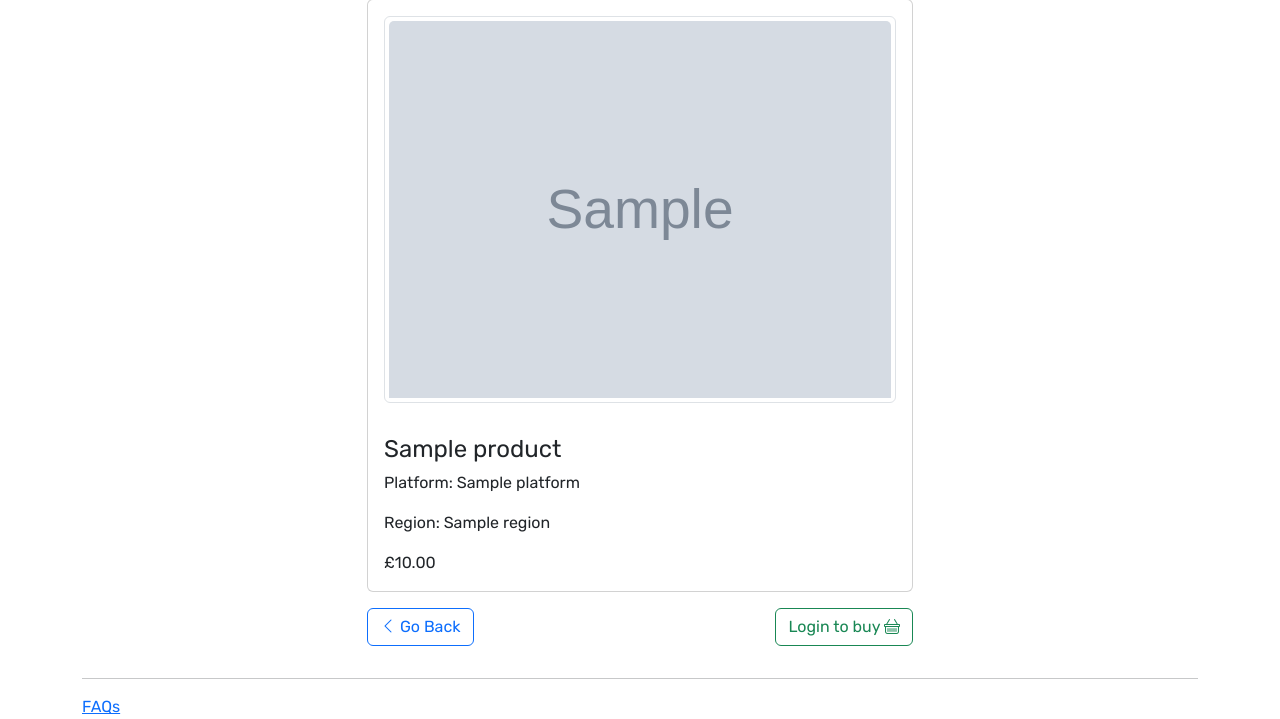
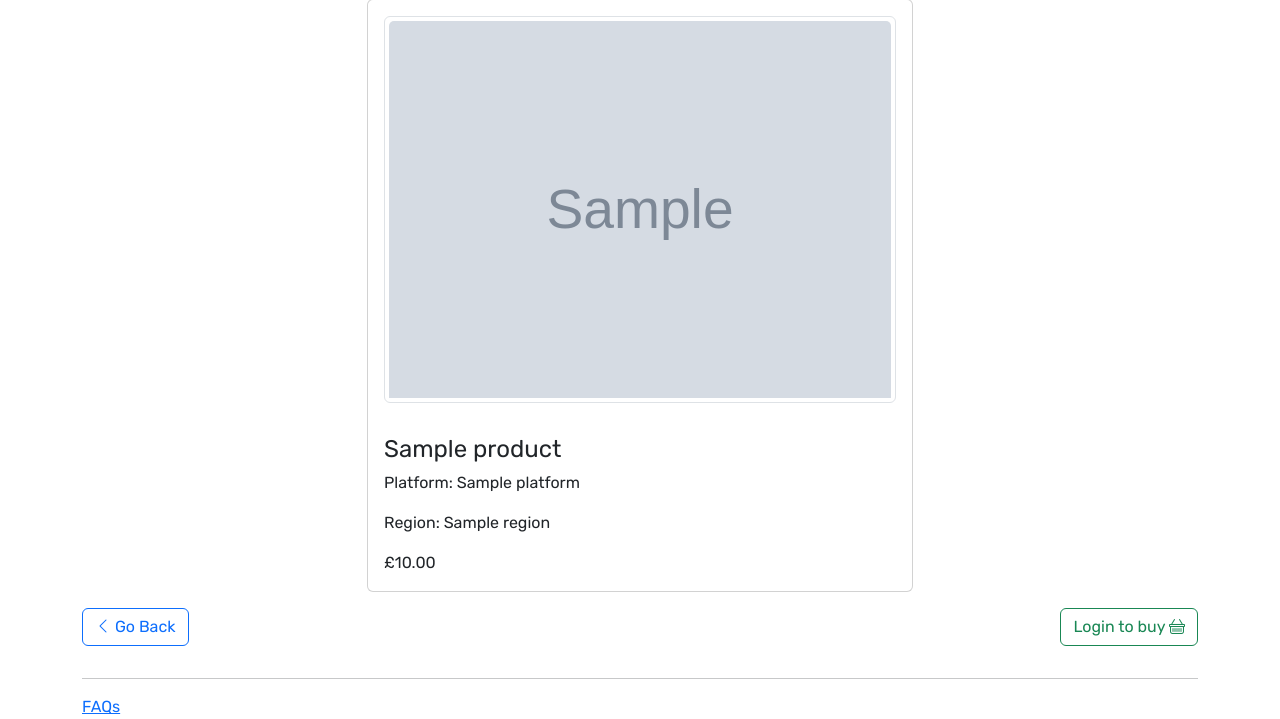
Before and after one commit to jts272/pp5-retro-replay, a Django app: a page that uses templates/includes/product-detail-card.html in a window 1280 px wide. Shown: the part 115-834 px from the top of the page. Run offline with Django 3.2, Linux system fonts and the light colour scheme; tables that the repository leaves empty hold one stand-in row (values such as "Sample post"); grey boxes marked "Sample" are stand-in pictures; some web fonts are replaced.

Commit message:
feat: amend button positioning in product detail card

```diff
--- a/templates/includes/product-detail-card.html
+++ b/templates/includes/product-detail-card.html
@@ -21,15 +21,16 @@
   </div>
 </div>
 <!-- Purchase controls -->
-<div class="col-12 col-lg-6 offset-lg-3 d-flex justify-content-between">
+<div class="col-12">
   {% include "includes/go-back-button.html" %}
   {% csrf_token %}
   {% if not user.is_authenticated %}
-    <a href="{% url 'account_login' %}" class="btn btn-outline-success">Login to buy <i class="bi bi-basket"></i></a>
+    <a href="{% url 'account_login' %}"
+       class="btn btn-outline-success float-end">Login to buy <i class="bi bi-basket"></i></a>
   {% else %}
     {% if product.pk not in basket_list %}
       <button type="button"
-              class="btn btn-success"
+              class="btn btn-success float-end"
               id="add-to-basket"
               value="{{ product.pk }}"
               data-url="{% url 'basket:add_to_basket' %}"
@@ -37,7 +38,7 @@
         Add to Basket <i class="bi bi-basket"></i>
       </button>
     {% else %}
-      <div class="btn btn-secondary disabled">
+      <div class="btn btn-secondary float-end disabled">
         In Basket <i class="bi bi-basket "></i>
       </div>
     {% endif %}
```
